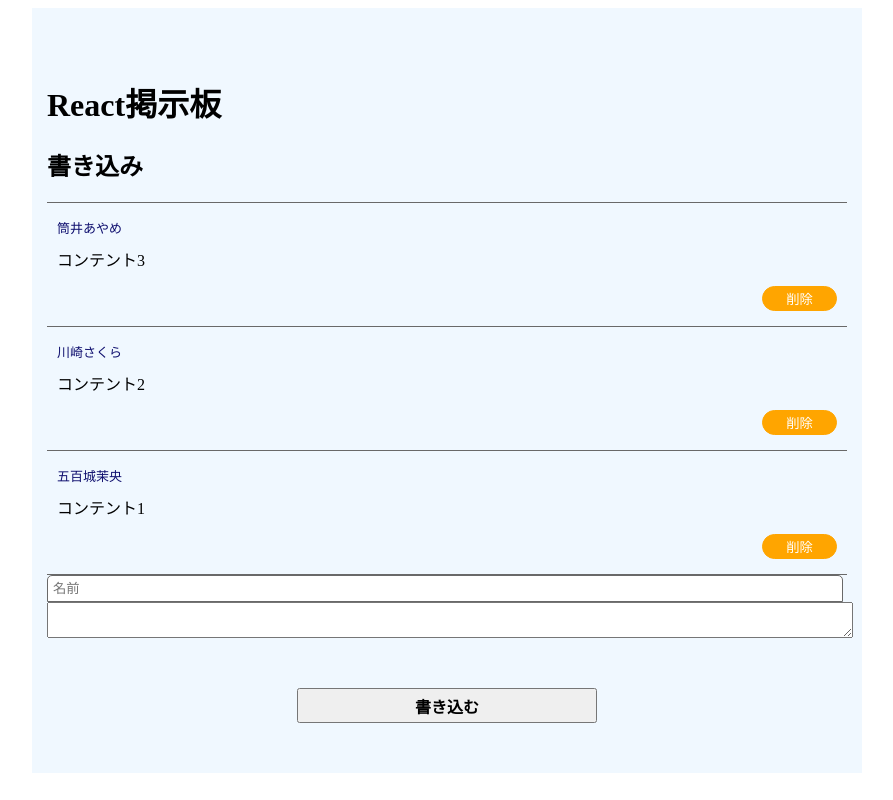
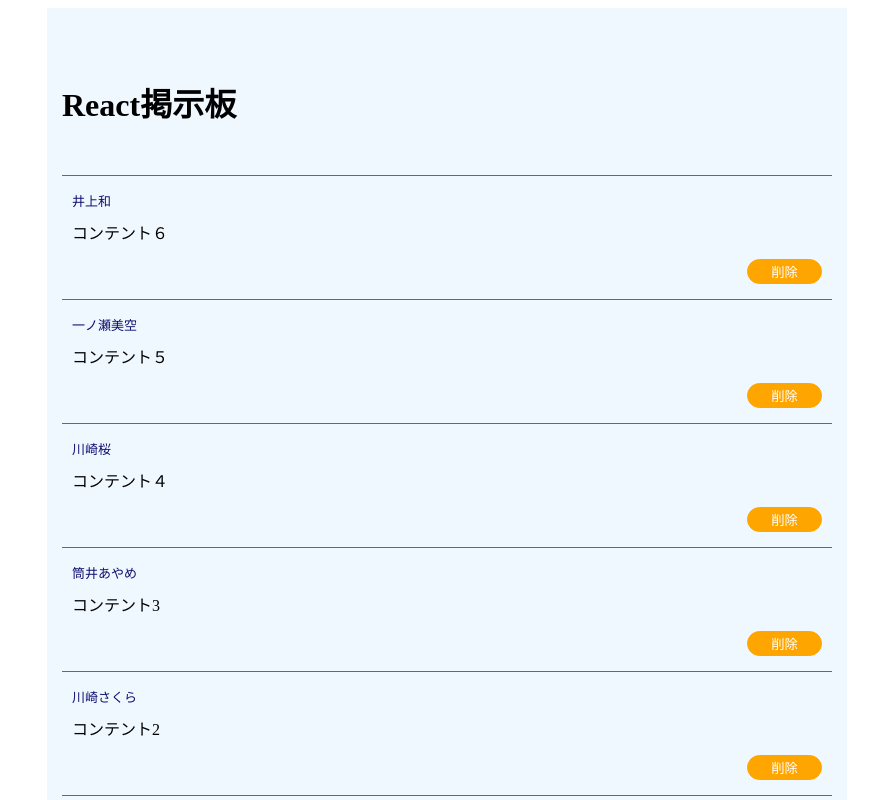
Before and after one commit to h-miyamoto-astaster/react, a React (Create React App) app in the folder react-books/: page / in a window 1280 px wide. Shown: the top 800 px of the page, without its empty margins (193-1086 px from the left). Built offline with nearby package versions, Linux system fonts and the light colour scheme; data requests are answered from the project's data file.

Commit message:
書き込み制限の追加

```diff
--- a/react-books/db.json
+++ b/react-books/db.json
@@ -14,6 +14,21 @@
       "id": "01J5D9KFJQ7XVGD3QBXDMMF0XZ",
       "content": "コンテント3",
       "name": "筒井あやめ"
+    },
+    {
+      "id": "01J5NCRJZRBMH7G4RQ7G72CT7N",
+      "content": "コンテント４",
+      "name": "川崎桜"
+    },
+    {
+      "id": "01J5NCS5DT3TR6HEQ32BDY95P8",
+      "content": "コンテント５",
+      "name": "一ノ瀬美空"
+    },
+    {
+      "id": "01J5NCV1AAX59R64RVNK2MDQZA",
+      "content": "コンテント６",
+      "name": "井上和"
     }
   ]
 }
--- a/react-books/public/style.css
+++ b/react-books/public/style.css
@@ -3,5 +3,13 @@
    max-width:800px;
    margin:auto;
    padding:50px 15px;
+   box-sizing:border-box;
    background-color: #f0f8ff;
 }
+.boardArea{
+   width:100%;
+   margin-top:50px;
+}
+.mainTitle{
+   text-align:center;
+}
--- a/react-books/src/App.js
+++ b/react-books/src/App.js
@@ -63,7 +63,12 @@ function App() {
   const nameEl = useRef(null);
 
   const handleAddBoardListItem = () =>{
+    let writeLen = 10;
+    if(writeLen > 7) {
+      document.querySelector("#writeAlert").textContent("テスト");
+    };
     if(inputEl.current.value === "") return;
+
     if(nameEl.current.value === "") {
       nameEl.current.value = "名無しさん"
     };
@@ -74,14 +79,13 @@ function App() {
 
   const Btn01 = styled.button`
     display:block;
-    width:300px;
+    width:250px;
     height:35px;
     line-height:35px;
     margin:auto;
-    margin-top:50px;
+    margin-top:20px;
     padding:0px 15px;
     font-size:16px;
-    font-weight:bold;
     cursor:pointer;
   `;
 
@@ -91,10 +95,11 @@ function App() {
 
   const NameTextarea = styled.input`
     display:block;
-    width:98%;
+    width:100%;
     padding:5px;
     border:1px solid dimgray;
     border-radius:5px 5px 0px 0px;
+    box-sizing:border-box;
     &:placeholder{
       color:silver;
     }
@@ -103,13 +108,15 @@ function App() {
   const WriteTextarea = styled.textarea`
     display:block;
     width:100%;
+    height:200px;
+    box-sizing:border-box;
   `;
   return (
     <>
       <div className="boardWrap">
-        <WriteTitle title="React掲示板" as="h1"/>
+        <WriteTitle className="mainTitle" title="React掲示板" as="h1"/>
 
-        <WriteTitle title="書き込み" as="h2"/>
+        <div className="boardArea">
 
           <div>
             {boardList.map((write) => (
@@ -118,12 +125,15 @@ function App() {
           </div>
 
           <WriteArea>
+            <WriteTitle title="書き込み" as="h2"/>
             <NameTextarea ref={nameEl} placeholder="名前"/>
 
             <WriteTextarea ref={inputEl} />
 
             <Btn01 onClick={handleAddBoardListItem}>書き込む</Btn01>
+            <p id="writeAlert"></p>
           </WriteArea>
+        </div>
       </div>
     </>
   );
```
Lines whose indentation alone changed are shown as unchanged.
